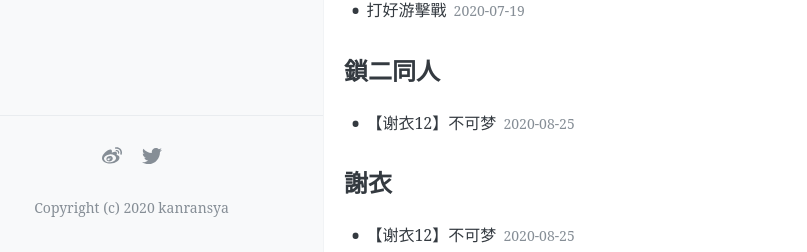
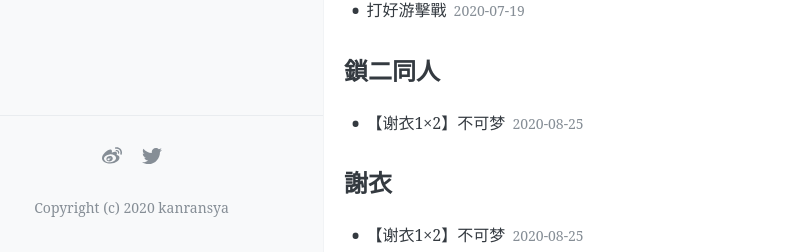
Before and after one commit to kanransya/nami-jetcoaster, a Jekyll site: the page built from tags/index.html, in a window 1280 px wide and 900 px high, scrolled down 4646 px. Shown: the part 645-897 px from the top of the window, without its empty margins (60-867 px from the left). Built offline with Jekyll 4.4.1, drawn with Linux system fonts in a browser that asks for light colours; comment, search, counter and statistics services are not loaded.

Commit message:
Update 2020-08-25-gjqt2bukemeng.md

```diff
--- a/_posts/2020-08-25-gjqt2bukemeng.md
+++ b/_posts/2020-08-25-gjqt2bukemeng.md
@@ -1,6 +1,6 @@
 ---
 layout: post
-title: 【谢衣12】不可梦
+title: 【谢衣1×2】不可梦
 date: 2020-08-25 23:25:54
 author: 回汐
 tags: [鎖二同人,謝衣]
```
